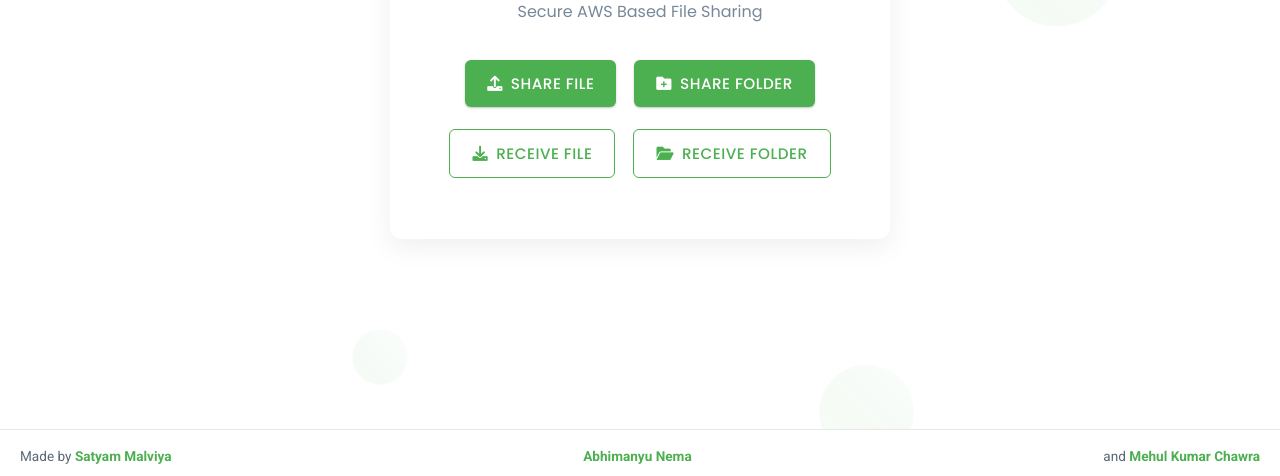
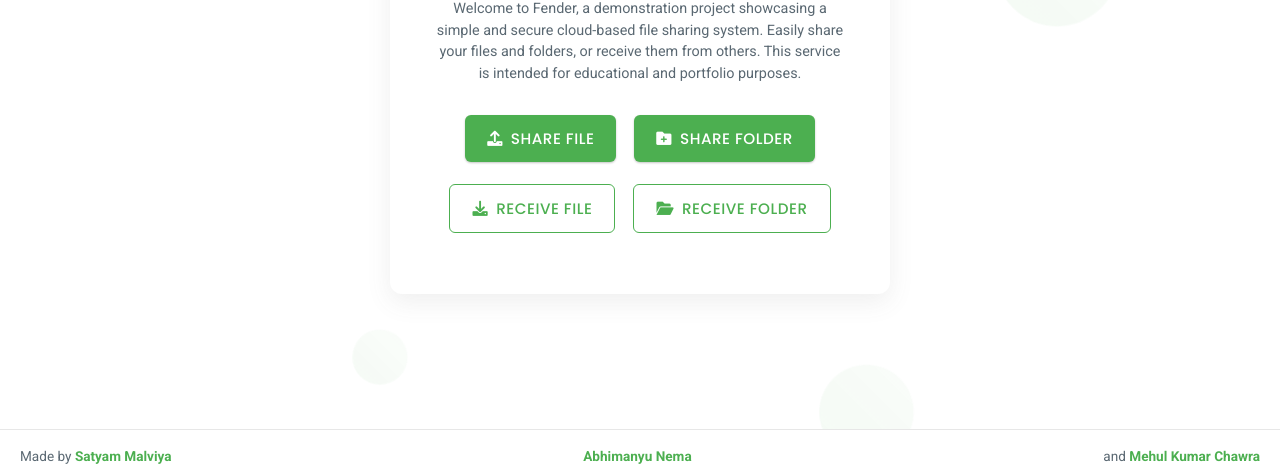
Before and after one commit to Satyam-Malviya/Fender_1.0, a website: page public/index.html in a window 1280 px wide. Shown: the part 285-761 px from the top of the page. Drawn offline with Linux system fonts and the light colour scheme.

Commit message:
google verification-2

```diff
--- a/public/index.html
+++ b/public/index.html
@@ -27,6 +27,8 @@
       content="Satyam Malviya, Mehul Kumar Chawra, Abhimanyu Nema"
     />
     <meta name="robots" content="index, follow" />
+    <!-- Agar aapne Google site verification HTML tag method use kiya tha, toh woh yahan hoga -->
+    <!-- e.g., <meta name="google-site-verification" content="YOUR_UNIQUE_STRING_HERE" /> -->
     <title>Fender | Cloud-Based File Sharing System</title>
     <link
       href="https://fonts.googleapis.com/css2?family=Roboto:wght@300;400;500;700&family=Montserrat:wght@400;500;600;700&display=swap"
@@ -37,6 +39,8 @@
       rel="stylesheet"
     />
     <link rel="stylesheet" href="style.css" />
+    <link rel="icon" href="/favicon.ico" type="image/x-icon" />
+    <!-- Favicon link (optional) -->
   </head>
 
   <body>
@@ -48,6 +52,23 @@
     <div class="app-container">
       <h1>Fender</h1>
       <h6>Secure AWS Based File Sharing</h6>
+
+      <!-- NEW DESCRIPTIVE PARAGRAPH START -->
+      <p
+        style="
+          font-size: 0.9rem;
+          color: #5a6872;
+          margin-bottom: 25px;
+          line-height: 1.5;
+        "
+      >
+        Welcome to Fender, a demonstration project showcasing a simple and
+        secure cloud-based file sharing system. Easily share your files and
+        folders, or receive them from others. This service is intended for
+        educational and portfolio purposes.
+      </p>
+      <!-- NEW DESCRIPTIVE PARAGRAPH END -->
+
       <div class="action-buttons">
         <button class="btn" onclick="window.location.href='/share'">
           <i class="fas fa-upload"></i> Share File
@@ -76,7 +97,7 @@
         <p><strong>How Fender Works:</strong></p>
         <ul>
           <li>To share, click "Share File" or "Share Folder" and upload.</li>
-          <li>You will receive a unique link to share.</li>
+          <li>You will receive a unique link/ID to share.</li>
           <li>
             To receive, click "Receive File" or "Receive Folder" and enter the
             link/ID.
```
